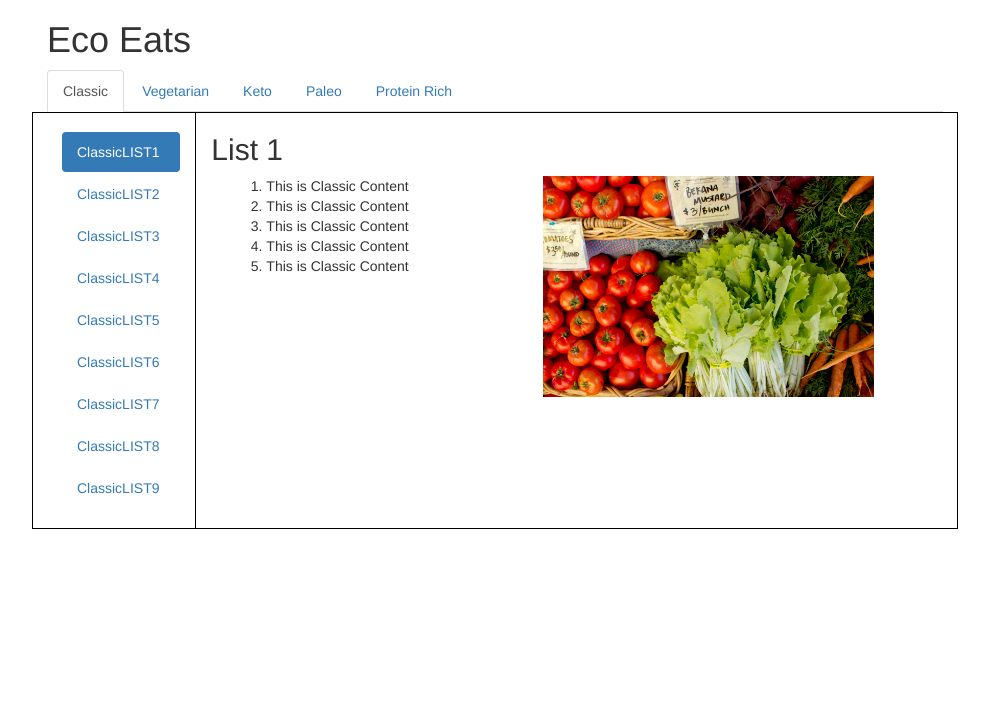
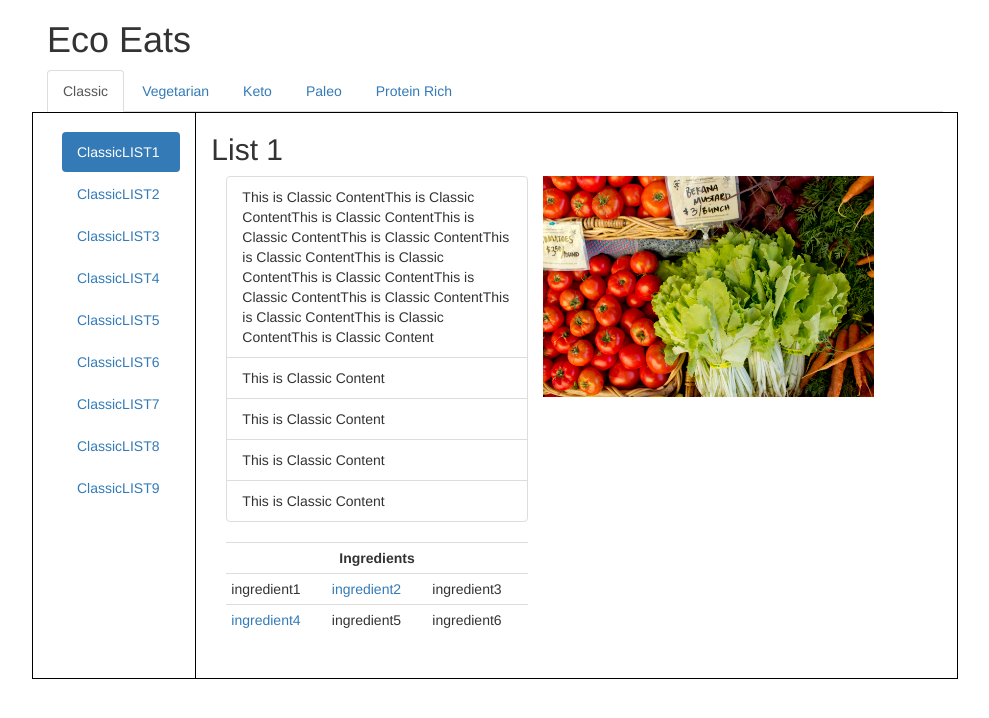
Before and after one commit to cameronlay/EcoList, a PHP site: page / in a window 1280 px wide. Shown: the top 718 px of the page, without its empty margins (145-1134 px from the left). Run offline with PHP 8.4, Linux system fonts and the light colour scheme; some libraries are stand-ins or nearby versions.

Commit message:
better loading spinner added border on the recipe steps added ingredient table

```diff
--- a/templateRecipes/index.html
+++ b/templateRecipes/index.html
@@ -12,14 +12,19 @@
         <script>
             $(window).on("load", function() {
                 $("#loader").fadeOut("fast");
+                $("#backgroundRecipe").fadeOut("fast");
+                $(".wholeBody").fadeIn("fast");
+            })
+            $(document).ready(function(){
+                $('[data-toggle="tooltip"]').tooltip();
             })
         </script>
         <link rel="stylesheet" href="style.css">
         <script src="script.js"></script>
     </head>
-    <body class="wholeBody">
-    <div id="loader"></div>
-    <div id="content">
+    <body>
+    <div id="backgroundRecipe"><div id="loader"></div>Loading Recipes...<span><br>Some Information</span></div>
+    <div class="wholeBody">
         <div class="row">
             <div class="col-sm-3">
                 <h1>Eco Eats</h1>
@@ -112,13 +117,29 @@
                 <div class="col-sm-9">
                     <h2>List 1</h2>
                     <div class="col-sm-6">
-                        <ol>
-                            <li>This is Classic Content</li>
-                            <li>This is Classic Content</li>
-                            <li>This is Classic Content</li>
-                            <li>This is Classic Content</li>
-                            <li>This is Classic Content</li>
+                        <ol class="list-group">
+                            <li class="list-group-item">This is Classic ContentThis is Classic ContentThis is Classic ContentThis is Classic ContentThis is Classic ContentThis is Classic ContentThis is Classic ContentThis is Classic ContentThis is Classic ContentThis is Classic ContentThis is Classic ContentThis is Classic ContentThis is Classic Content</li>
+                            <li class="list-group-item">This is Classic Content</li>
+                            <li class="list-group-item">This is Classic Content</li>
+                            <li class="list-group-item">This is Classic Content</li>
+                            <li class="list-group-item">This is Classic Content</li>
                         </ol>
+                        <table class="table table-condensed">
+                            <tr>
+                            <th colspan="3" class="centered">Ingredients</th>
+                            </tr>
+                            <tr>
+                                <td>ingredient1</td>
+                                <td><a href="#" data-toggle="tooltip" data-placement="top" title="haha">ingredient2</a></td>
+                                <td>ingredient3</td>
+                            </tr>
+                            <tr>
+                                <td><a href="#" data-toggle="tooltip" data-placement="top" title="haha">ingredient4</a></td>
+                                <td>ingredient5</td>
+                                <td>ingredient6</td>
+                            </tr>
+                        </table>
+
                     </div>
                     <img class="recipeImage" src="haha.jpg" alt="List1 Image">
                 </div>
--- a/templateRecipes/style.css
+++ b/templateRecipes/style.css
@@ -7,7 +7,7 @@
  * @Edmund
  */
 .wholeBody {
-    display: block;
+    display: none;
     width: 70%;
     margin-right: auto;
     margin-left: auto;
@@ -35,7 +35,7 @@
  */
 ul.nav-pills {
     margin-top: 20px;
-    margin-bottom: 20px;
+    margin-bottom: 170px;
 }
 
 ul.nav-tabs {
@@ -70,11 +70,42 @@ img {
  * Loading circle
  */
 #loader {
-    position: fixed;
-    left: 0px;
-    top: 0px;
+  border: 16px solid #f3f3f3;
+  border-radius: 50%;
+  border-top: 16px solid #3498db;
+  width: 120px;
+  height: 120px;
+  -webkit-animation: spin 2s linear infinite;
+  animation: spin 2s linear infinite;
+  margin-right: auto;
+  margin-left: auto;
+  padding: 0;
+  margin-top: 250%;
+  z-index: 9999;
+}
+
+#backgroundRecipe {
     width: 100%;
     height: 100%;
-    z-index: 9999;
-    background: url('loader.gif') 50% 50% no-repeat rgb(249,249,249);
+    display: block;
+    background-color: white;
+    margin-right: auto;
+    margin-left: auto;
+    z-index: 9998;
+    padding-left: 48%;
+    padding-right: 45%;
 }
+
+@-webkit-keyframes spin {
+  0% { -webkit-transform: rotate(0deg); }
+  100% { -webkit-transform: rotate(360deg); }
+}
+
+@keyframes spin {
+  0% { transform: rotate(0deg); }
+  100% { transform: rotate(360deg); }
+}
+
+.centered {
+    text-align: center;
+}
```
Also changed, not shown: templateRecipes/loader.gif (deleted).
